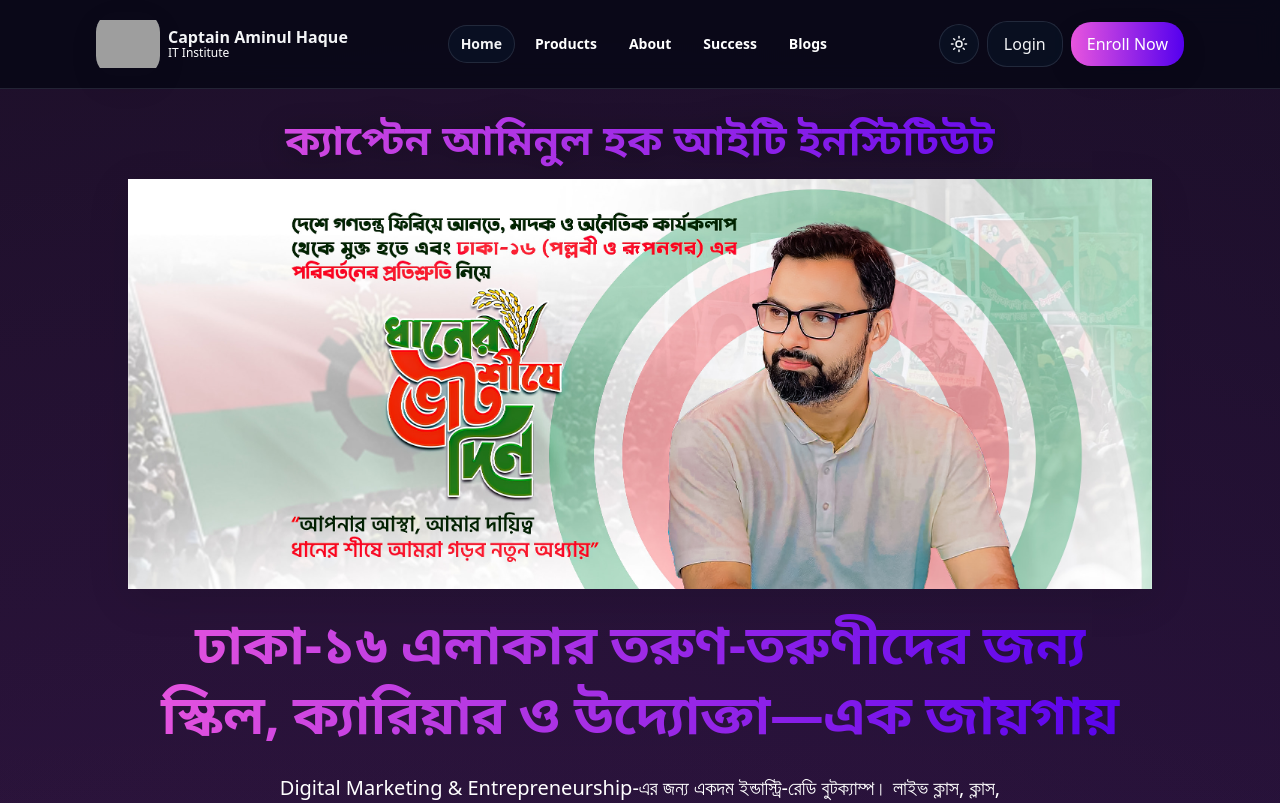
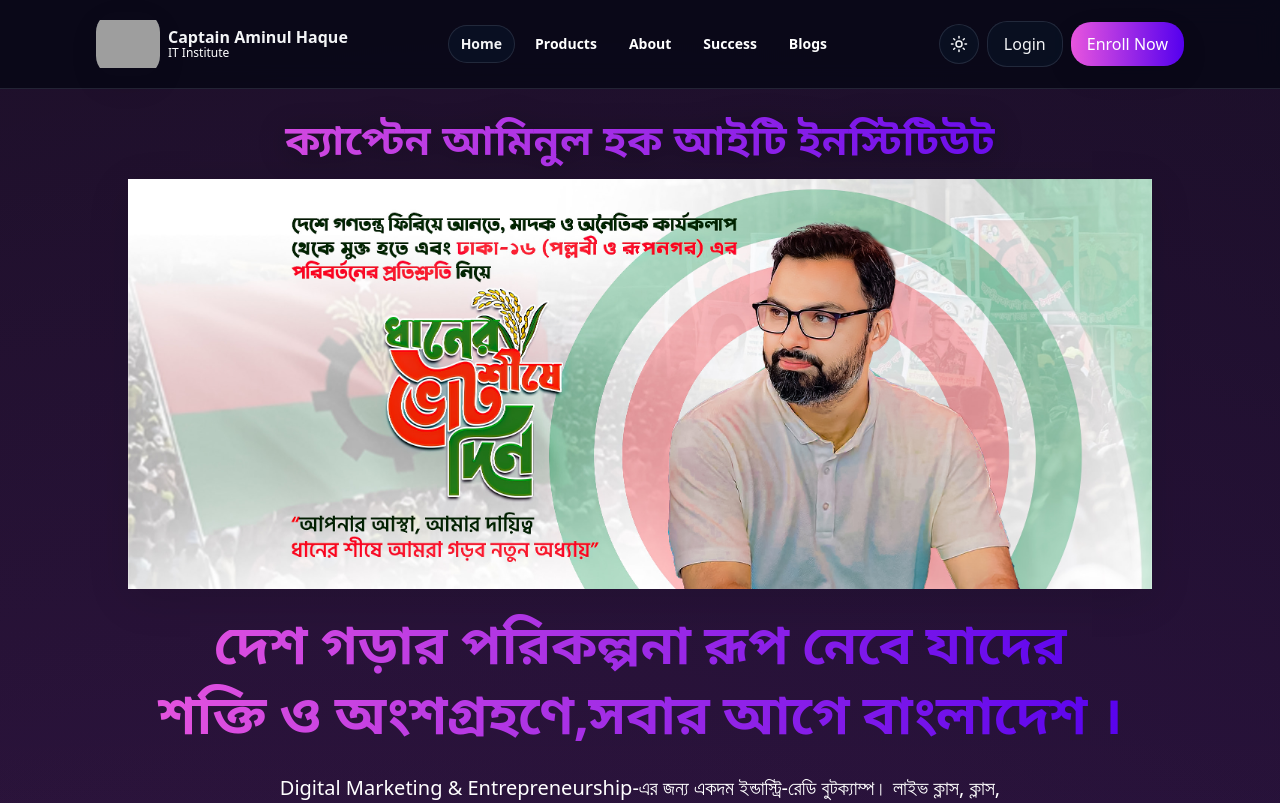
Before and after one commit to rajib3777/lms, a React (Vite) app: page / in a window 1280 px wide. Shown: the top 803 px of the page. Built offline with nearby package versions, Linux system fonts and the light colour scheme; grey boxes are pictures that could not be loaded.

Commit message:
hudai_012

```diff
--- a/src/data/siteData.ts
+++ b/src/data/siteData.ts
@@ -10,7 +10,7 @@ export type Course = {
 };
 
 export const slogan = {
-  headline: "ঢাকা-১৬ এলাকার তরুণ-তরুণীদের জন্য স্কিল, ক্যারিয়ার ও উদ্যোক্তা—এক জায়গায়",
+  headline: "দেশ গড়ার পরিকল্পনা রূপ নেবে যাদের শক্তি ও অংশগ্রহণে,সবার আগে বাংলাদেশ ।",
   sub: "Digital Marketing & Entrepreneurship-এর জন্য একদম ইন্ডাস্ট্রি-রেডি বুটক্যাম্প। লাইভ ক্লাস, ক্লাস, সাপোর্ট, গাইডলাইন—সব একসাথে।"
 };
 
```
